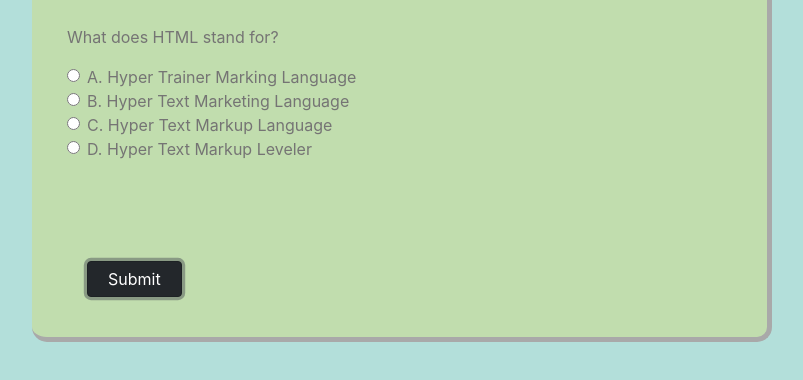
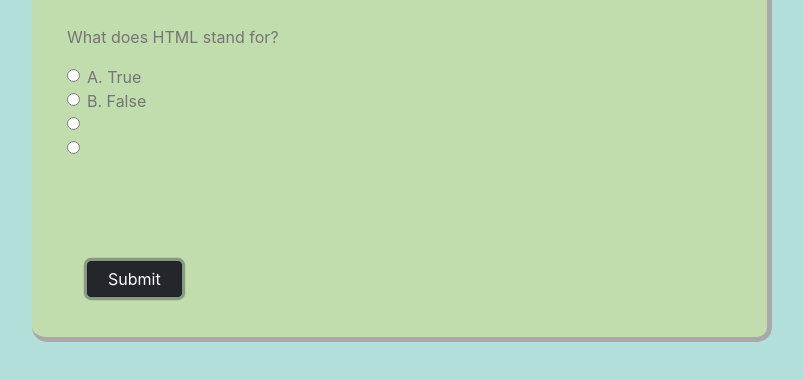
Before and after one commit to gllil/CodingQuiz, a plain HTML site: page index.html in a window 1280 px wide. Both pictures are taken after a click on the button "Start". Shown: the part 392-772 px from the top of the page, without its empty margins (238-1041 px from the left). Drawn offline with nearby package versions, Linux system fonts and the light colour scheme.

Commit message:
Start updating question structure

```diff
--- a/index.html
+++ b/index.html
@@ -18,7 +18,8 @@
         <div class="titleCard row"><h1>Code Quiz</h1></div>
         <div class="ques-statemnt col">
         <p class= question>You will have 90 seconds to complete this quiz. Press Start button to begin.</p>
-        <div class="ansSelections">
+
+        <div class="ansSelections" style="display:none;">
             <div class="form-check">
                 <input class="form-check-input" type="radio" name="radios" id="radios" value="a">
                 <label class="form-check-label" for="radios1" id="a">
@@ -44,6 +45,7 @@
                 </label>
               </div>
         </div>
+
         <div class="response col"></div>
         <div class="buttonSection">
         <button type="button" class="navButton btn btn-dark">
--- a/script.js
+++ b/script.js
@@ -1,17 +1,16 @@
 
-    $(document).ready(function(){
-    var interval;
-    var count = 90;
+$(document).ready(function () {
   // questions and answers array
   var questions = [
     {
       ques: "What does HTML stand for?",
-         ansA: "A. Hyper Trainer Marking Language",
-         ansB: "B. Hyper Text Marketing Language",
-         ansC: "C. Hyper Text Markup Language",
-         ansD: "D. Hyper Text Markup Leveler",
-         correctAns: "C. Hyper Text Markup Language"
-         // ansC: "C. Hyper Text Markup Language"
+      answers: [
+        "A. Hyper Trainer Marking Language",
+        "B. Hyper Text Marketing Language",
+        "C. Hyper Text Markup Language",
+        "D. Hyper Text Markup Leveler",
+      ],
+      correctAns: 2
     },
     {
       ques: "<h1>Text</h1> is the correct way of making a header in HTML.",
@@ -43,19 +42,20 @@
       correctAns: "A. True"
       // ansA: "A. True"
     }
+  ];
 
-    ];
-    //  console.log(questions)
+  var interval;
+  var count = 90;
 
+  $("#buttonInfo").on("click", function (e) {
+    e.preventDefault();
 
-    $(".ansSelections").css("display", "none");
-    $("#buttonInfo").on("click", function(e){
-      e.preventDefault();
     $(".timeLeft").html("<h3>Seconds Left</h3>")
     $("#buttonInfo").html("Submit");
     $(".titleCard").html("<h1>Question 1</h1>");
     $(".ansSelections").css("display", "block");
-      for(var i = 0; i < questions.length; i++){
+
+    for (var i = 0; i < questions.length; i++) {
 
       var ranQues = Math.floor(Math.random() * questions.length);
       $(".question").html(questions[ranQues].ques);
@@ -68,13 +68,13 @@
 
 
 
-          $("#buttonInfo").on("click", function(e){
+      $("#buttonInfo").on("click", function (e) {
         e.preventDefault();
-          $("option1").prop("checked", function(e){
-          if(question1.ansC === question1.correctAns){
+        $("option1").prop("checked", function (e) {
+          if (question1.ansC === question1.correctAns) {
             alert("Correct");
             localStorage.setItem("correct");
-          }else{
+          } else {
             alert("Wrong");
             localStorage.setItem("wrong");
           };
@@ -87,13 +87,13 @@
     timerStart();
   });
 
-    function timerStart(){
+  function timerStart() {
 
-      interval = setInterval(function(){
-        if(count - 1 !== -1){
+    interval = setInterval(function () {
+      if (count - 1 !== -1) {
         count--;
         $(".timer").html(count);
-        } else{
+      } else {
         clearInterval(interval);
       };
     }, 1000);
```
Lines whose indentation alone changed are shown as unchanged.
